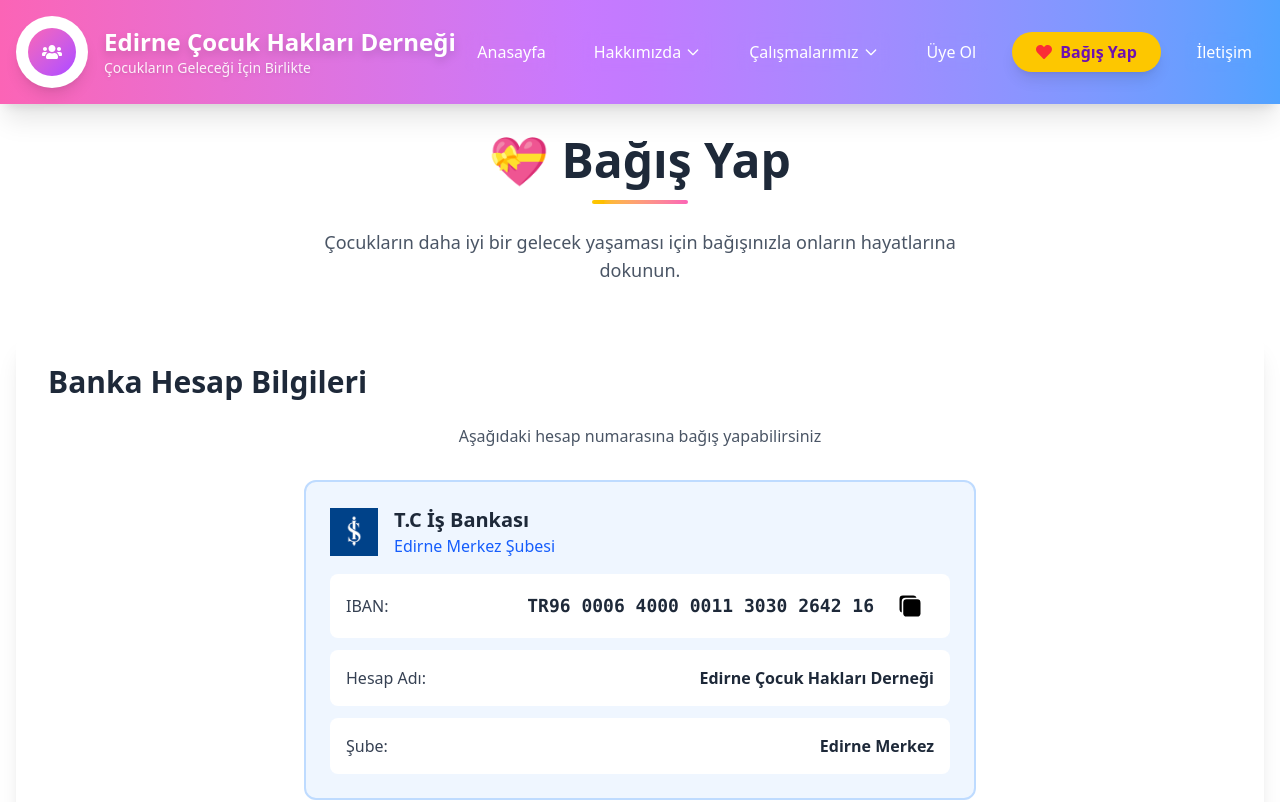
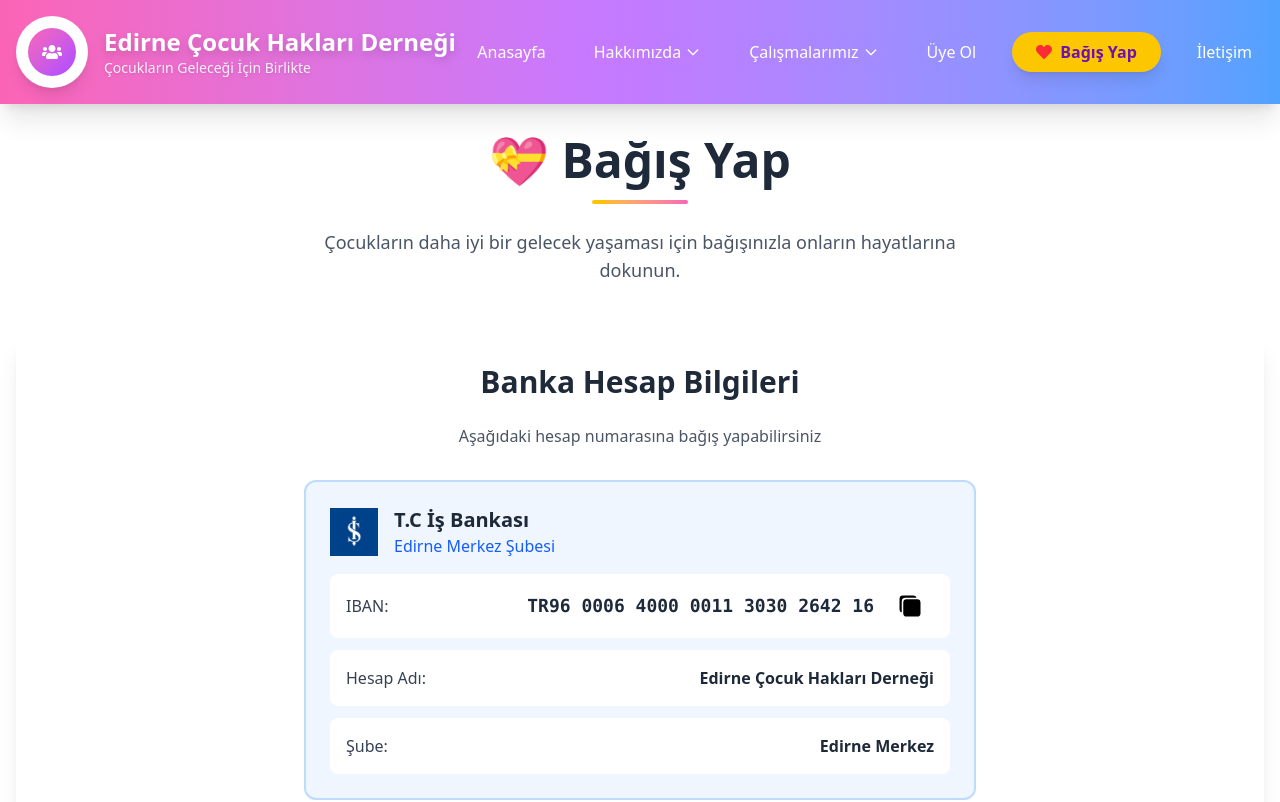
Before and after one commit to ruskyvisky/dernek-web, a Next.js app: page /bagis-yap in a window 1280 px wide. Shown: the top 802 px of the page. Built offline with nearby package versions, Linux system fonts and the light colour scheme.

Commit message:
centered text in donate page

```diff
--- a/app/bagis-yap/page.tsx
+++ b/app/bagis-yap/page.tsx
@@ -40,7 +40,7 @@
         {/* Banka Hesap Bilgileri */}
         <div>
           <div className="bg-white rounded-2xl shadow-xl p-8">
-            <h2 className="text-3xl font-bold text-gray-800 mb-6">
+            <h2 className="text-3xl font-bold text-center text-gray-800 mb-6">
               Banka Hesap Bilgileri
             </h2>
             <p className="text-gray-600 text-center mb-8">
```
